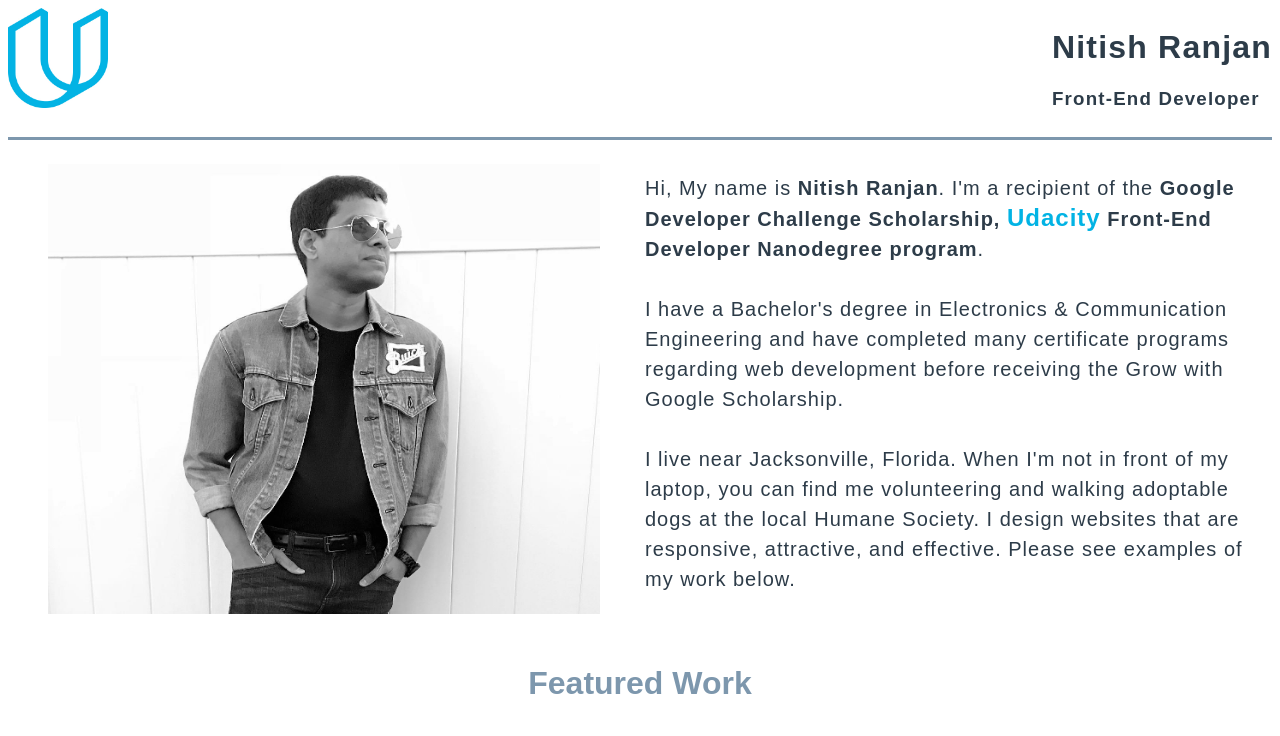
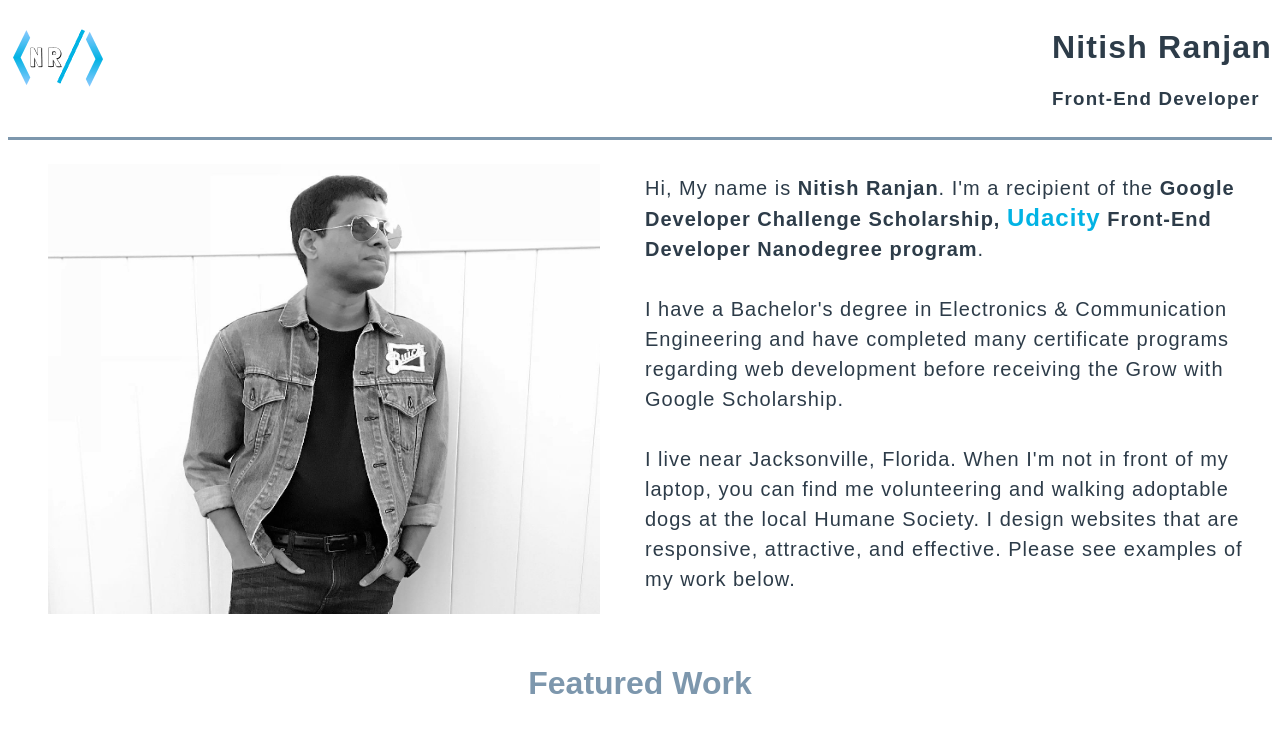
Before and after one commit to nitish03/Portfolio-Site, a plain HTML site: page index.html in a window 1280 px wide. Shown: the top 736 px of the page. Drawn offline with Linux system fonts and the light colour scheme; grey boxes are pictures that could not be loaded; a web font is replaced by a local one.

Commit message:
logo update

```diff
--- a/index.html
+++ b/index.html
@@ -12,7 +12,7 @@
   <div class="container">
     <!-- header starts from here -->
     <header class="box top">
-       <img src="images/udacity.svg.jpg" height="100" width="100" alt="logo">
+       <img src="images/logo.png" height="100" width="100" alt="logo">
          <div class="name">
            <h1>Nitish Ranjan</h1>
            <h3>Front-End Developer</h3>
```
Also changed, not shown: images/logo.png (added).
